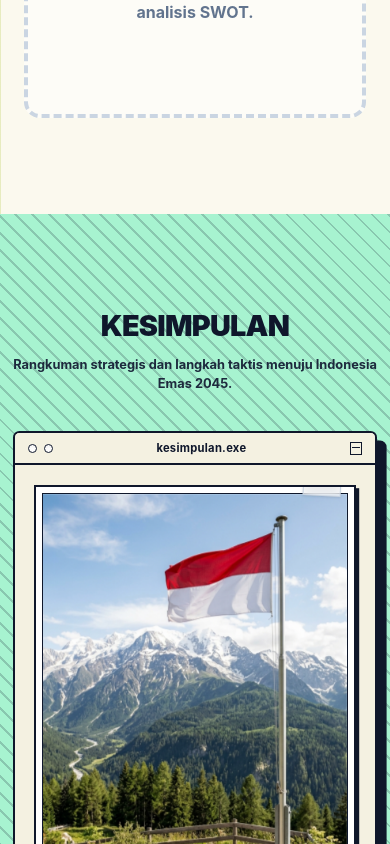
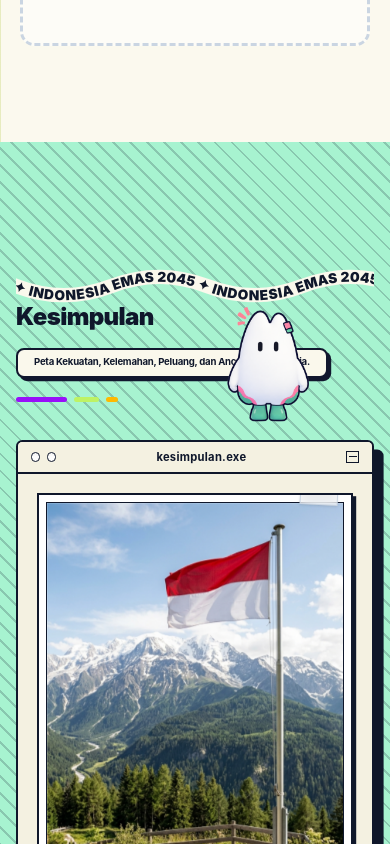
Before and after one commit to Wisnu1101/ppknswot, a React (Vite) app: page / in a window 390 px wide. Shown: the part 4017-4861 px from the top of the page. Built offline with nearby package versions, Linux system fonts and the light colour scheme.

Commit message:
update: memperbarui isi file terbaru

```diff
--- a/package.json
+++ b/package.json
@@ -10,6 +10,7 @@
     "preview": "vite preview"
   },
   "dependencies": {
+    "gsap": "^3.15.0",
     "matter-js": "^0.20.0",
     "react": "^19.2.8",
     "react-dom": "^19.2.8"
--- a/src/components/Conclusion.jsx
+++ b/src/components/Conclusion.jsx
@@ -1,4 +1,6 @@
 import { useState } from 'react'
+import logo from '../assets/logo.png'
+import TextLoop from './TextLoop'
 
 const conclusionData = [
   {
@@ -94,19 +96,49 @@ export default function Conclusion() {
         backgroundImage: 'repeating-linear-gradient(45deg, #0f172a 0, #0f172a 2px, transparent 2px, transparent 12px)'
       }}></div>
 
-      <div className="mx-auto max-w-6xl px-4 sm:px-6 relative z-10" style={{ zoom: 0.8 }}>
+      <div className="relative z-10 mx-auto -mb-10 max-w-6xl px-5 sm:px-6 lg:px-8" style={{ zoom: 0.8 }}>
+        <TextLoop
+          text="Indonesia Emas 2045"
+          shape="wave"
+          speed={55}
+          separator="✦"
+          curviness={28}
+          fontSize={46}
+          fontWeight={900}
+          color="#0f172a"
+          ribbonColor="#FAF8EC"
+          ribbonWidth={48}
+          className="text-loop--banner"
+        />
+      </div>
 
-        <div className="text-center mb-12">
-          <h2 className="text-4xl md:text-5xl font-black text-slate-900 mb-4 tracking-tight uppercase">
+      <div className="mx-auto max-w-6xl px-5 sm:px-6 lg:px-8 relative z-10" style={{ zoom: 0.8 }}>
+
+        <div className="mb-12">
+          <h2 className="text-3xl sm:text-4xl lg:text-5xl font-black tracking-tight text-slate-900 leading-tight mb-4">
             Kesimpulan
           </h2>
-          <p className="text-slate-800 font-bold max-w-2xl mx-auto">
-            Rangkuman strategis dan langkah taktis menuju Indonesia Emas 2045.
-          </p>
+          <div className="inline-block mt-1 rounded-[10px] border-[2.5px] border-[#11172E] bg-[#FAF8EC] px-5 py-2 shadow-[4px_4px_0px_0px_#11172E]">
+            <p className="text-xs sm:text-sm md:text-base font-bold text-slate-900 tracking-tight">
+              Peta Kekuatan, Kelemahan, Peluang, dan Ancaman Indonesia.
+            </p>
+          </div>
+          <div className="mt-6 flex items-center gap-2">
+            <div className="h-1.5 w-16 rounded-full bg-purple-600" />
+            <div className="h-1.5 w-8 rounded-full bg-[#bef264]" />
+            <div className="h-1.5 w-4 rounded-full bg-amber-400" />
+          </div>
         </div>
 
         {/* Retro Mac OS Window */}
-        <div className="mx-auto max-w-5xl rounded-lg border-[3px] border-slate-900 bg-[#f4f1e1] shadow-[12px_12px_0px_0px_#0f172a] overflow-hidden">
+        <div className="relative mx-auto max-w-5xl">
+          <img
+            src={logo}
+            alt=""
+            aria-hidden="true"
+            className="pointer-events-none absolute -top-48 right-[8%] z-0 w-48 sm:w-60 lg:w-72 object-contain"
+          />
+          <div className="relative z-10 rounded-lg border-[3px] border-slate-900 bg-[#f4f1e1] shadow-[12px_12px_0px_0px_#0f172a] overflow-hidden">
 
           {/* Window Title Bar */}
           <div className="flex h-10 items-center justify-between border-b-[3px] border-slate-900 bg-[#f4f1e1] px-4">
@@ -217,6 +249,7 @@ export default function Conclusion() {
             </div>
 
           </div>
+          </div>
         </div>
 
       </div>
--- a/src/components/Swot.jsx
+++ b/src/components/Swot.jsx
@@ -170,14 +170,21 @@ export default function Swot() {
 
   return (
     <section id="swot" className="scroll-mt-16 py-24 bg-grid-paper">
-      <div className="mx-auto max-w-6xl px-6">
-        <div className="text-center mb-20">
-          <h2 className="text-4xl md:text-5xl font-black text-slate-900 mb-4 tracking-tight uppercase">
+      <div className="mx-auto max-w-6xl px-5 sm:px-6 lg:px-8">
+        <div className="mb-14 sm:mb-16 text-right" style={{ zoom: 0.9 }}>
+          <h2 className="text-3xl sm:text-4xl lg:text-5xl font-black tracking-tight text-slate-900 leading-tight mb-4">
             Analisis <span className="text-purple-700">SWOT</span>
           </h2>
-          <p className="text-slate-600 font-bold max-w-2xl mx-auto">
-            Klik pada masing-masing bagian untuk melihat detail analisis SWOT Nasional Indonesia.
-          </p>
+          <div className="inline-block mt-1 rounded-[10px] border-[2.5px] border-[#11172E] bg-[#FAF8EC] px-5 py-2 shadow-[4px_4px_0px_0px_#11172E]">
+            <p className="text-xs sm:text-sm md:text-base font-bold text-slate-900 tracking-tight">
+              Peta Kekuatan, Kelemahan, Peluang, dan Ancaman Indonesia.
+            </p>
+          </div>
+          <div className="mt-6 flex items-center justify-end gap-2">
+            <div className="h-1.5 w-16 rounded-full bg-purple-600" />
+            <div className="h-1.5 w-8 rounded-full bg-[#bef264]" />
+            <div className="h-1.5 w-4 rounded-full bg-amber-400" />
+          </div>
         </div>
 
         <div className="flex flex-col lg:flex-row items-center justify-center gap-16 lg:gap-24">
@@ -250,7 +257,7 @@ export default function Swot() {
           </div>
 
           {/* Card Content Area */}
-          <div className="w-full max-w-2xl min-h-[400px]">
+          <div className="w-full max-w-2xl min-h-[400px]" style={{ zoom: 0.9 }}>
             {activeTab ? (
               <div
                 key={activeTab} // Forces re-render for animation on tab change
@@ -276,7 +283,7 @@ export default function Swot() {
                 {/* Scrollable Items */}
                 <div className="flex-1 overflow-y-auto custom-scrollbar p-6 sm:p-8 pt-4 space-y-6">
                   {swotData[activeTab].items.map((item, idx) => (
-                    <div key={idx} className="bg-white/10 p-5 rounded-xl border-2 border-current/20">
+                    <div key={idx} className="bg-[#fffdf0] text-slate-900 p-5 rounded-lg border-2 border-slate-900 shadow-[4px_4px_0px_0px_#0f172a]">
                       <h4 className="font-black text-lg mb-2 flex items-start gap-2">
                         <span className="bg-black/10 dark:bg-white/20 px-2 py-0.5 rounded text-sm shrink-0 mt-0.5">{idx + 1}</span>
                         {item.title}
--- /dev/null
+++ b/src/components/TextLoop.css
@@ -0,0 +1,28 @@
+.text-loop {
+  position: relative;
+  width: 100%;
+  overflow: hidden;
+}
+
+.text-loop-svg {
+  display: block;
+  width: 100%;
+  height: auto;
+}
+
+.text-loop-text {
+  user-select: none;
+}
+
+.text-loop-measure {
+  visibility: hidden;
+  pointer-events: none;
+}
+
+.text-loop--banner {
+  height: clamp(120px, 14vw, 176px);
+}
+
+.text-loop--banner .text-loop-svg {
+  height: 100%;
+}
--- /dev/null
+++ b/src/components/TextLoop.jsx
@@ -0,0 +1,198 @@
+import { useEffect, useId, useLayoutEffect, useMemo, useRef, useState } from 'react'
+import { gsap } from 'gsap'
+import './TextLoop.css'
+
+const VIEW_W = 1200
+const VIEW_H = 520
+const CX = VIEW_W / 2
+const CY = VIEW_H / 2
+const EDGE_PAD = 6
+
+const buildPath = (shape, curviness, ribbonWidth) => {
+  const curve = Math.max(0, curviness)
+  const room = Math.max(20, CY - Math.max(0, ribbonWidth) / 2 - EDGE_PAD)
+
+  switch (shape) {
+    case 'circle': {
+      const radius = Math.min(90 + curve * 0.95, room)
+      return `M ${CX - radius} ${CY} A ${radius} ${radius} 0 1 1 ${CX + radius} ${CY} A ${radius} ${radius} 0 1 1 ${CX - radius} ${CY} Z`
+    }
+    case 'infinity': {
+      const radius = 150 + curve * 1.4
+      const height = Math.min(60 + curve * 0.95, room)
+      return [
+        `M ${CX} ${CY}`,
+        `C ${CX + radius * 0.55} ${CY - height} ${CX + radius} ${CY - height} ${CX + radius} ${CY}`,
+        `C ${CX + radius} ${CY + height} ${CX + radius * 0.55} ${CY + height} ${CX} ${CY}`,
+        `C ${CX - radius * 0.55} ${CY - height} ${CX - radius} ${CY - height} ${CX - radius} ${CY}`,
+        `C ${CX - radius} ${CY + height} ${CX - radius * 0.55} ${CY + height} ${CX} ${CY}`,
+        'Z'
+      ].join(' ')
+    }
+    case 'arch': {
+      const rise = Math.min(120 + curve * 1.1, room * 2)
+      return `M 120 ${CY + rise / 2} Q ${CX} ${CY - rise * 1.5} ${VIEW_W - 120} ${CY + rise / 2}`
+    }
+    case 'line':
+      return `M -320 ${CY} L ${VIEW_W + 320} ${CY}`
+    case 'wave':
+    default: {
+      const amplitude = Math.min(curve * 2.2, room * 2)
+      return `M -320 ${CY} Q -160 ${CY - amplitude} 0 ${CY} T 320 ${CY} T 640 ${CY} T 960 ${CY} T 1280 ${CY} T ${VIEW_W + 320} ${CY}`
+    }
+  }
+}
+
+export default function TextLoop({
+  text = 'React ✦ Bits',
+  shape = 'wave',
+  path,
+  speed = 90,
+  direction = 'forward',
+  separator = '✦',
+  curviness = 90,
+  fontSize = 46,
+  fontWeight = 800,
+  letterSpacing = 2,
+  uppercase = true,
+  color = '#ffffff',
+  ribbon = true,
+  ribbonColor = '#5227FF',
+  ribbonWidth = 86,
+  pauseOnHover = true,
+  className = '',
+  style = {}
+}) {
+  const rootRef = useRef(null)
+  const pathRef = useRef(null)
+  const measureRef = useRef(null)
+  const headRef = useRef(null)
+  const tailRef = useRef(null)
+  const [metrics, setMetrics] = useState({ length: 0, reps: 1 })
+
+  const pathId = `text-loop-${useId().replace(/:/g, '')}`
+  const pathData = useMemo(
+    () => path || buildPath(shape, curviness, ribbonWidth),
+    [path, shape, curviness, ribbonWidth]
+  )
+  const unit = useMemo(() => {
+    const phrase = uppercase ? String(text).toUpperCase() : String(text)
+    const gap = separator ? `\u00A0${separator}\u00A0` : '\u00A0\u00A0\u00A0'
+    return `${phrase}${gap}`
+  }, [text, separator, uppercase])
+  const textStyle = useMemo(
+    () => ({ fontSize: `${fontSize}px`, fontWeight, letterSpacing: `${letterSpacing}px` }),
+    [fontSize, fontWeight, letterSpacing]
+  )
+
+  useLayoutEffect(() => {
+    const pathElement = pathRef.current
+    const measureElement = measureRef.current
+    if (!pathElement || !measureElement) return undefined
+
+    let cancelled = false
+    const measure = () => {
+      if (cancelled) return
+      try {
+        const length = pathElement.getTotalLength()
+        const unitWidth = measureElement.getComputedTextLength()
+        if (!length) return
+        const reps = unitWidth > 0 ? Math.max(1, Math.round(length / unitWidth)) : 1
+        setMetrics((previous) => (
+          previous.length === length && previous.reps === reps ? previous : { length, reps }
+        ))
+      } catch {
+        return
+      }
+    }
+
+    measure()
+    if (document.fonts?.ready) document.fonts.ready.then(measure).catch(() => {})
+    return () => { cancelled = true }
+  }, [pathData, unit, fontSize, fontWeight, letterSpacing])
+
+  useEffect(() => {
+    const { length } = metrics
+    const head = headRef.current
+    const tail = tailRef.current
+    if (!head || !tail || !length) return undefined
+
+    const applyOffset = (offset) => {
+      const partner = offset >= 0 ? offset - length : offset + length
+      head.setAttribute('startOffset', String(offset))
+      tail.setAttribute('startOffset', String(partner))
+    }
+
+    applyOffset(0)
+    if (window.matchMedia('(prefers-reduced-motion: reduce)').matches || speed <= 0) return undefined
+
+    const state = { offset: 0 }
+    const tween = gsap.to(state, {
+      offset: direction === 'reverse' ? -length : length,
+      duration: length / speed,
+      ease: 'none',
+      repeat: -1,
+      onUpdate: () => applyOffset(state.offset)
+    })
+    const root = rootRef.current
+    const pause = () => tween.pause()
+    const resume = () => tween.resume()
+
+    if (pauseOnHover && root) {
+      root.addEventListener('pointerenter', pause)
+      root.addEventListener('pointerleave', resume)
+    }
+
+    return () => {
+      tween.kill()
+      if (pauseOnHover && root) {
+        root.removeEventListener('pointerenter', pause)
+        root.removeEventListener('pointerleave', resume)
+      }
+    }
+  }, [metrics, speed, direction, pauseOnHover])
+
+  const repeatedText = unit.repeat(metrics.reps)
+
+  return (
+    <div ref={rootRef} className={`text-loop ${className}`.trim()} style={style}>
+      <svg
+        className="text-loop-svg"
+        viewBox={`0 0 ${VIEW_W} ${VIEW_H}`}
+        preserveAspectRatio="xMidYMid slice"
+        role="img"
+        aria-label={text}
+      >
+        <path
+          ref={pathRef}
+          id={pathId}
+          d={pathData}
+          fill="none"
+          stroke={ribbon ? ribbonColor : 'none'}
+          strokeWidth={ribbon ? ribbonWidth : 0}
+          strokeLinecap="round"
+          strokeLinejoin="round"
+        />
+        <text ref={measureRef} className="text-loop-measure" style={textStyle} aria-hidden="true">
+          {unit}
+        </text>
+        {[headRef, tailRef].map((textPathRef, index) => (
+          <text
+            key={index}
+            className="text-loop-text"
+            style={textStyle}
+            fill={color}
+            dominantBaseline="central"
+            aria-hidden="true"
+            textLength={metrics.length || undefined}
+            lengthAdjust="spacing"
+          >
+            <textPath ref={textPathRef} href={`#${pathId}`} startOffset={0}>
+              {repeatedText}
+            </textPath>
+          </text>
+        ))}
+      </svg>
+    </div>
+  )
+}
```
Also changed, not shown: 1 other file (tests, documents, lock files or other folders).
